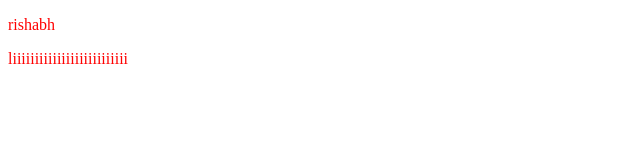
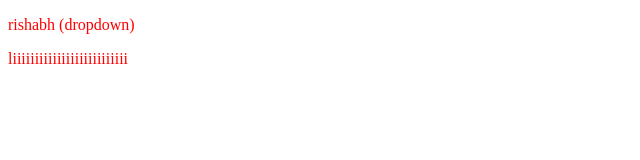
Before and after one commit to rishabhsungroya/localrepo, a plain HTML site: page index.html in a window 1280 px wide. Shown: the whole page, without its empty margins (0-640 px from the left). Drawn offline with Linux system fonts and the light colour scheme.

Commit message:
dropdown

```diff
--- a/index.html
+++ b/index.html
@@ -7,7 +7,7 @@
     <link rel="stylesheet" href="style.css">
 </head>
 <body>
-    <p>rishabh</p>
+    <p>rishabh (dropdown)</p>
     <p>liiiiiiiiiiiiiiiiiiiiiiiiii</p>
 </body>
 </html>
```
